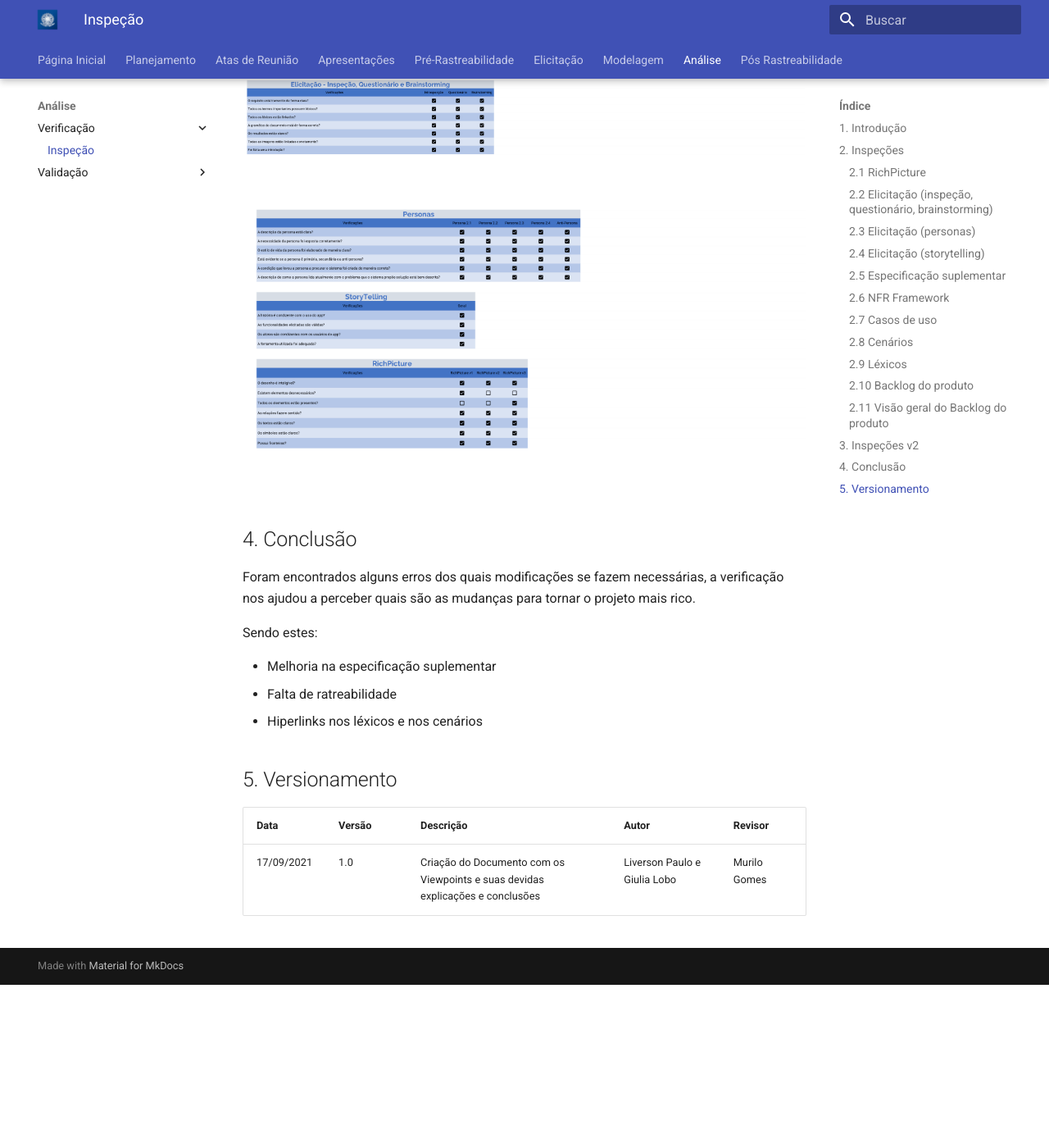
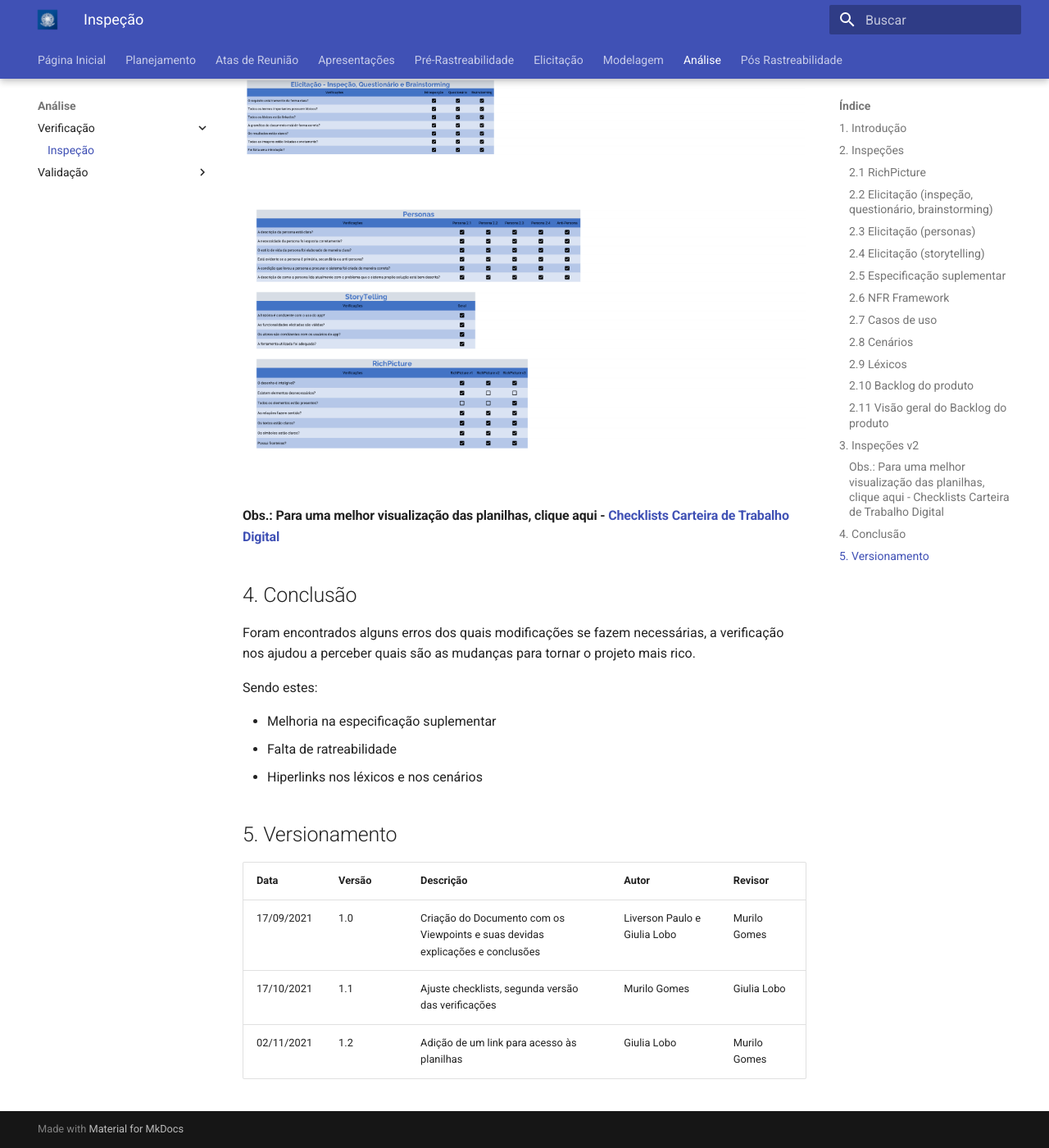
Before and after one commit to Requisitos-de-Software/2021.1-CarteiradeTrabalhoDigital, an MkDocs documentation site: the page built from docs/análise/verificação/inspeção.md, in a window 1280 px wide and 1400 px high, scrolled down 5895 px. Shown: the whole window at 82% size. Built offline with MkDocs 1.6.1 and Material for MkDocs 9.7.7, drawn with Linux system fonts in a browser that asks for light colours; before the commit the page ends 7096 px from its top, so only the background shows below that.

Commit message:
Update inspeção.md

```diff
--- a/docs/análise/verificação/inspeção.md
+++ b/docs/análise/verificação/inspeção.md
@@ -84,6 +84,8 @@ Depois da primeira inspeção houve algumas alterações em alguns documentos de
 
 ![](../../assets/inspecao_v2_2.png)
 
+#### Obs.: Para uma melhor visualização das planilhas, clique aqui - <a href = "https://docs.google.com/spreadsheets/d/1C5rCuEABUgC_xOiGfWs-VCG3wJiuV7vuL1AoBvZre1Y/edit?usp=sharing">Checklists Carteira de Trabalho Digital</a>
+
 ## 4. Conclusão
 
 Foram encontrados alguns erros dos quais modificações se fazem necessárias, a verificação nos ajudou a perceber quais são as mudanças para tornar o projeto mais rico.
@@ -99,3 +101,5 @@ Sendo estes:
 | Data       | Versão | Descrição            |         Autor           | Revisor |
 |------------|-----|-------------------------|-------------------------|---------|
 | 17/09/2021 | 1.0 | Criação do Documento com os Viewpoints e suas devidas explicações e conclusões  | Liverson Paulo e Giulia Lobo | Murilo Gomes |
+| 17/10/2021 | 1.1 | Ajuste checklists, segunda versão das verificações  | Murilo Gomes | Giulia Lobo |
+| 02/11/2021 | 1.2 | Adição de um link para acesso às planilhas  | Giulia Lobo | Murilo Gomes |
```
